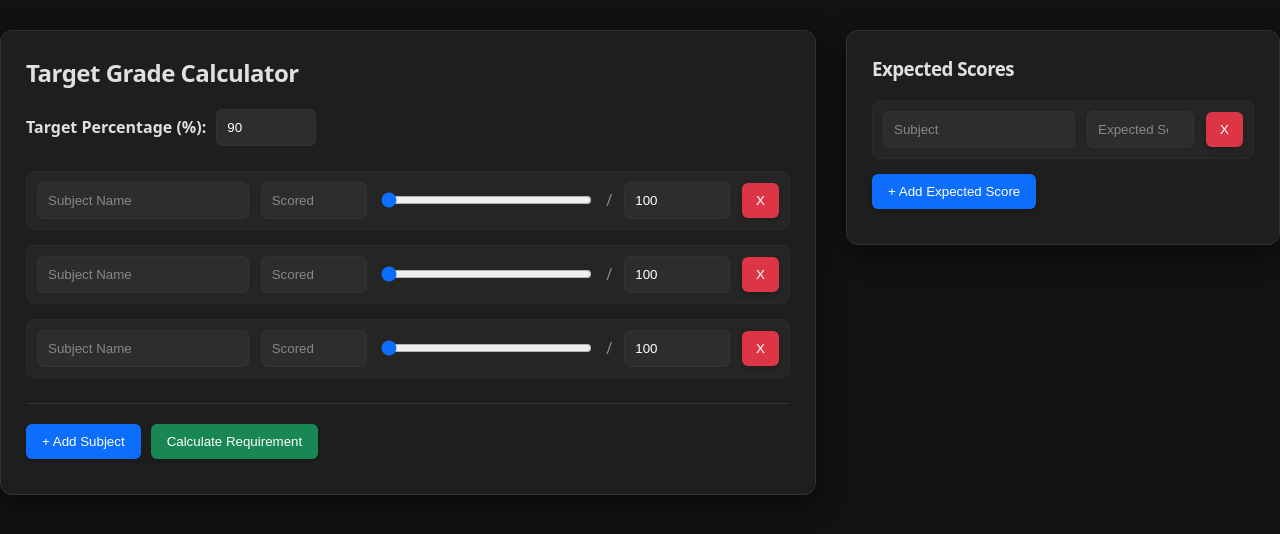
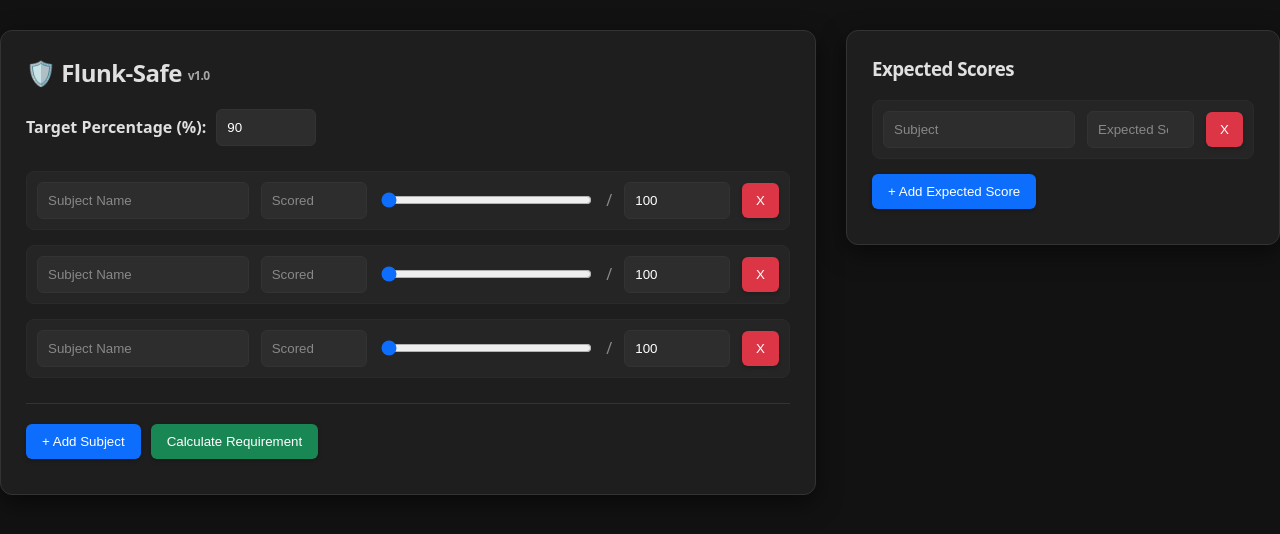
Before and after one commit to ndxcay/flunk-safe, a plain HTML site: page index.html in a window 1280 px wide. Drawn offline with Linux system fonts and the light colour scheme.

Commit message:
Update index.html
changed h2

```diff
--- a/index.html
+++ b/index.html
@@ -151,7 +151,7 @@
 
     <div class="layout-container">
         <div class="card calculator-section">
-            <h2>Target Grade Calculator</h2>
+            <h2>🛡️ Flunk-Safe <span style="font-size: 0.5em; vertical-align: middle; opacity: 0.7;">v1.0</span></h2>
 
             <div style="margin-bottom: 25px;">
                 <label style="display: flex; align-items: center; gap: 10px;">
@@ -366,4 +366,5 @@
 
 </script>
 </body>
+
 </html>
```
